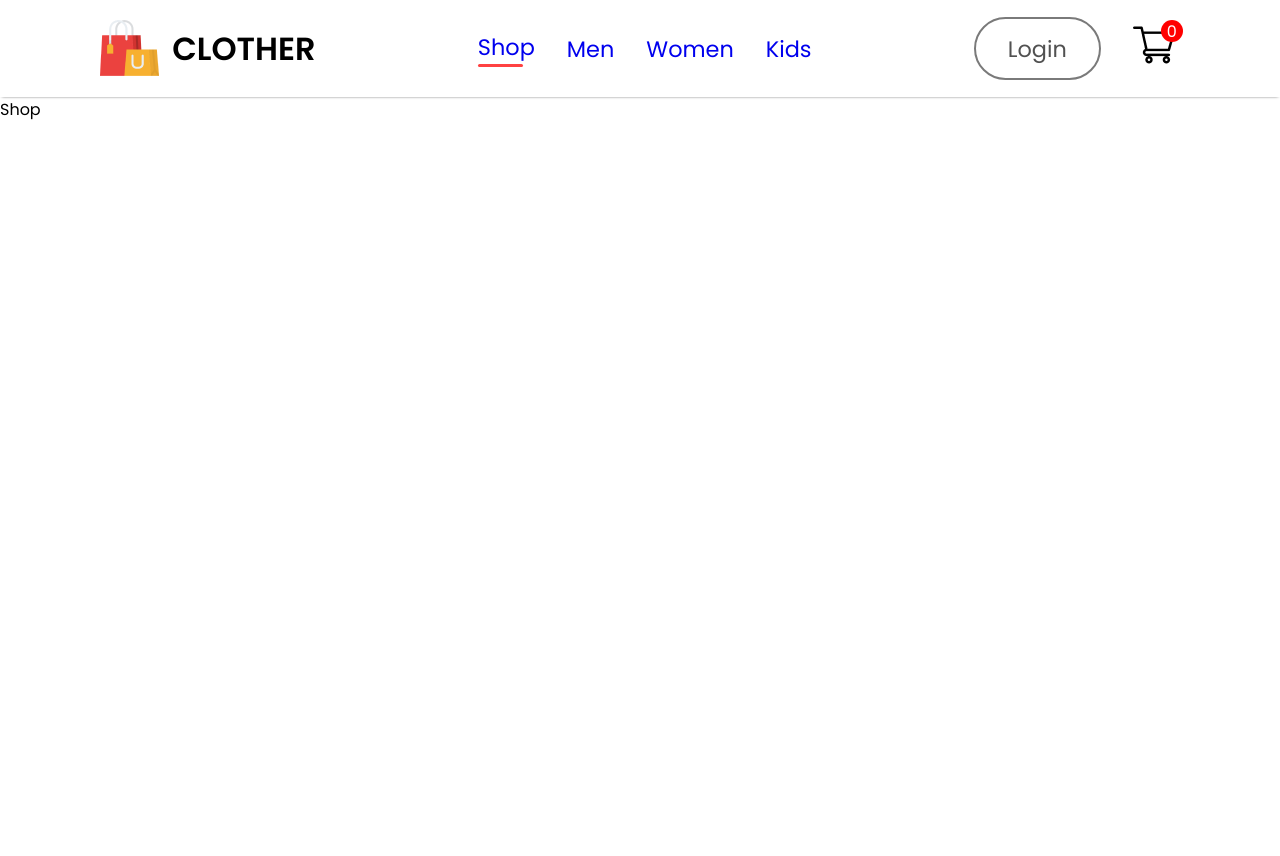
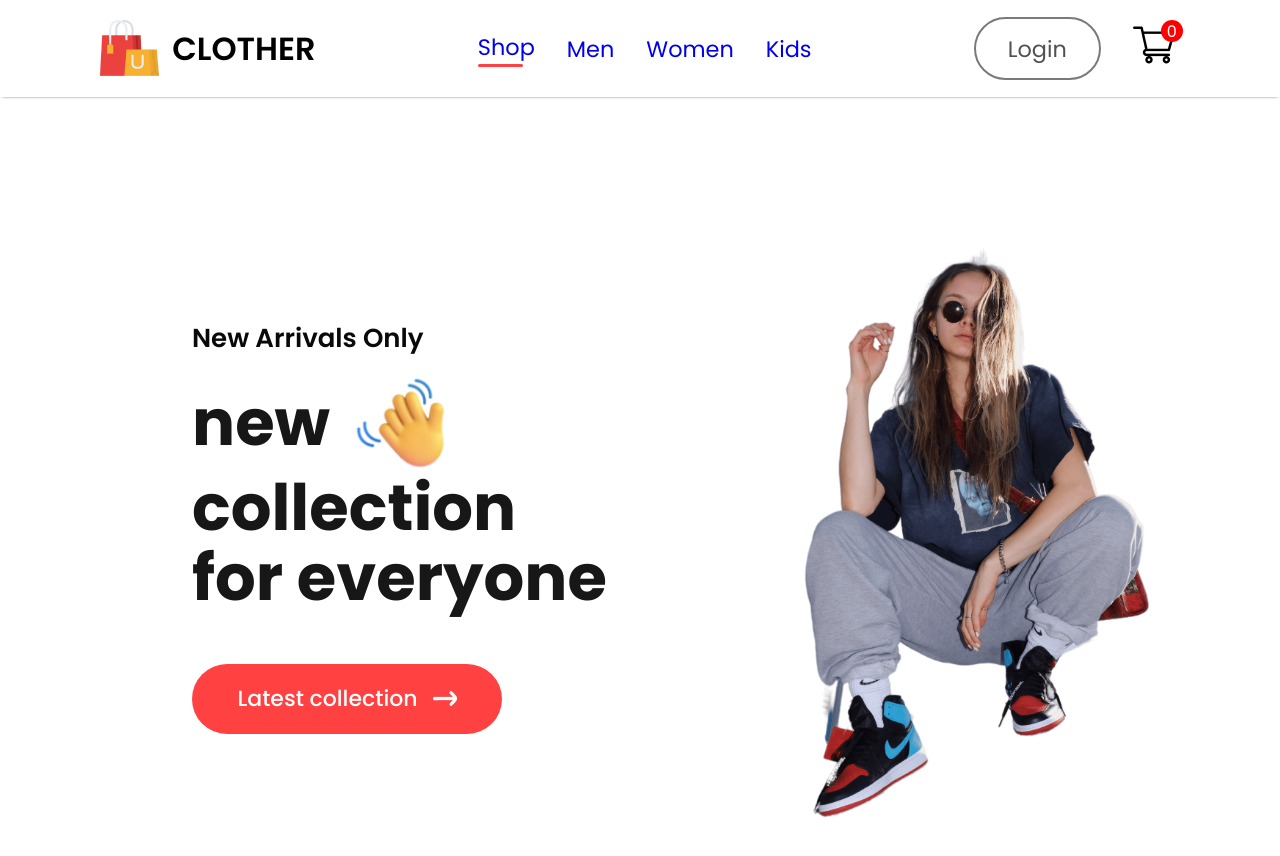
Before and after one commit to Sai-Manikanta-Andey/FullstackEcommerce, a React (Vite) app in the folder frontend/: page / in a window 1280 px wide. Shown: the top 856 px of the page. Before the commit the page ends 800 px from the top, so only its background shows below. Built offline with nearby package versions, Linux system fonts and the light colour scheme.

Commit message:
hero component finish

```diff
--- /dev/null
+++ b/frontend/src/components/Hero/Hero.css
@@ -0,0 +1,66 @@
+.hero{
+    padding: 2rem;
+    height: 100dvh;
+    display: flex;
+    justify-content: space-between;
+}
+
+.hero-left{
+    flex: 1;
+    display: flex;
+    justify-content: center;
+    flex-direction: column;
+    gap: 20px;
+    padding-left: 10rem;
+    line-height: 1.1;
+}
+
+.hero-left h2{
+    color:#090909 ;
+    font-size: 26px;
+    font-weight: 600;
+}
+
+.hero-left p{
+    color: #171717;
+    font-size: 4rem ;
+    font-weight: 700;
+}
+
+.hero-hand-icon{
+    display: flex;
+    align-items: center;
+    gap: 20px;
+}
+
+.hero-hand-icon img{
+    width:100px ;
+}
+
+.hero-latest-btn{
+    display: flex;
+    align-items: center;
+    justify-content: center;
+    gap: 15px;
+    width: 310px;
+    height: 70px;
+    border-radius: 75px;
+    margin-top: 30px;
+    background:#ff4141;
+    color: white;
+    font-weight: 500;
+    font-size:22px ;
+}
+
+.hero-right{
+    width: 100%;
+    flex: 1;
+    display: flex;
+    align-items: center;
+    justify-content: center;
+}
+
+.hero-right img{
+    width: 450px;
+    object-fit: contain;
+}
--- /dev/null
+++ b/frontend/src/components/Hero/Hero.jsx
@@ -0,0 +1,32 @@
+import React from 'react'
+import './Hero.css'
+import hand_icon from '../assets/hand_icon.png'
+import arrow_icon from '../assets/arrow.png'
+import hero_img from '../assets/hero_image.png'
+
+const Hero = () => {
+  return (
+    <div className='hero'>
+        <div className="hero-left">
+            <h2>New Arrivals Only</h2>
+            <div>
+                <div className="hero-hand-icon">
+                    <p>new</p>
+                    <img src={hand_icon} alt="hand_icon" />
+                </div>
+                <p>collection</p>
+                <p>for everyone</p>
+            </div>
+            <div className="hero-latest-btn">
+                <div>Latest collection</div>
+                <img src={arrow_icon} alt="arrow" />
+            </div>
+        </div>
+        <div className="hero-right">
+            <img src={hero_img} alt="hero" />
+        </div>
+    </div>
+  )
+}
+
+export default Hero
--- a/frontend/src/pages/Shop.jsx
+++ b/frontend/src/pages/Shop.jsx
@@ -1,8 +1,11 @@
 import React from 'react'
+import Hero from '../components/Hero/Hero'
 
 const Shop = () => {
   return (
-    <div>Shop</div>
+    <div>
+      <Hero/>
+    </div>
   )
 }
 
```
